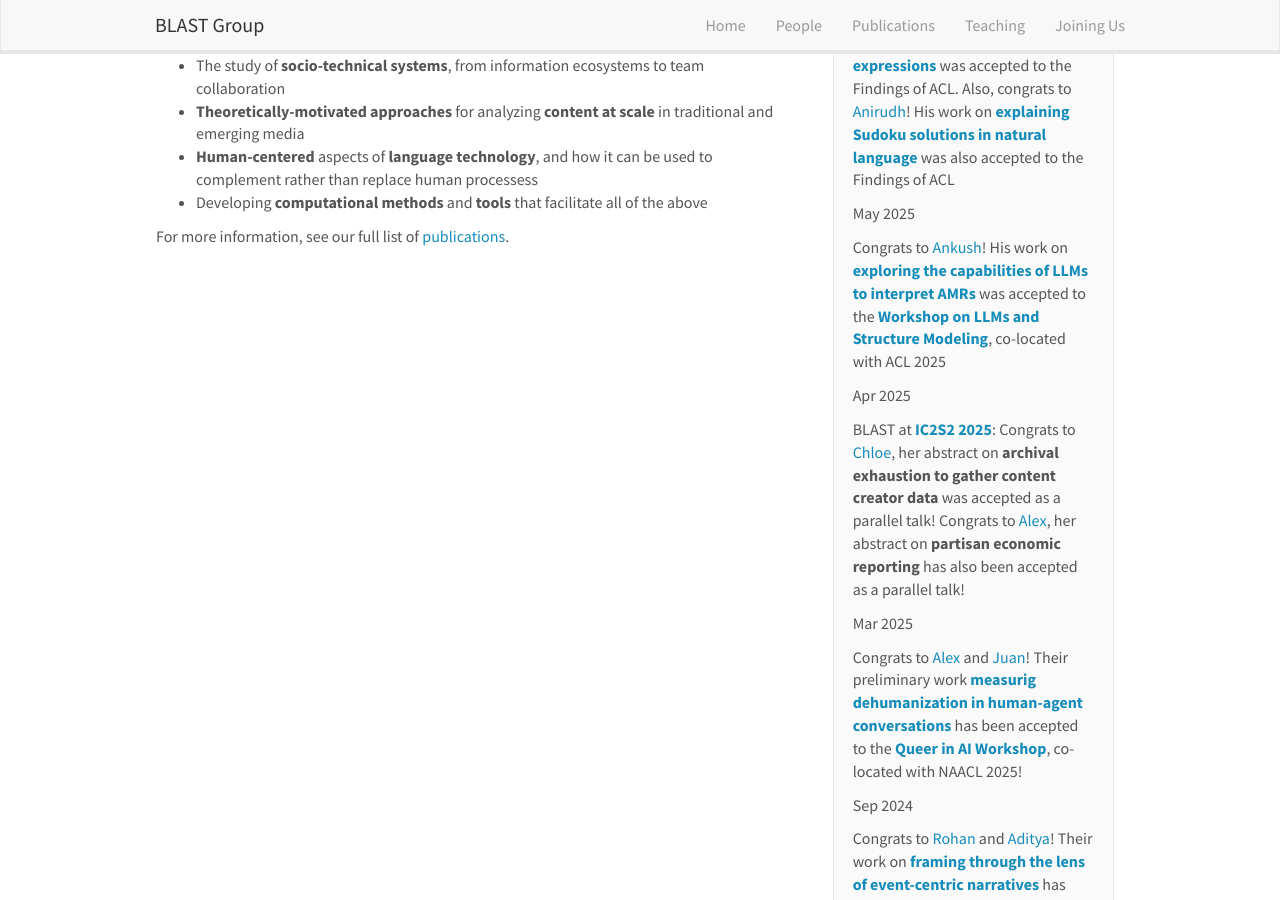
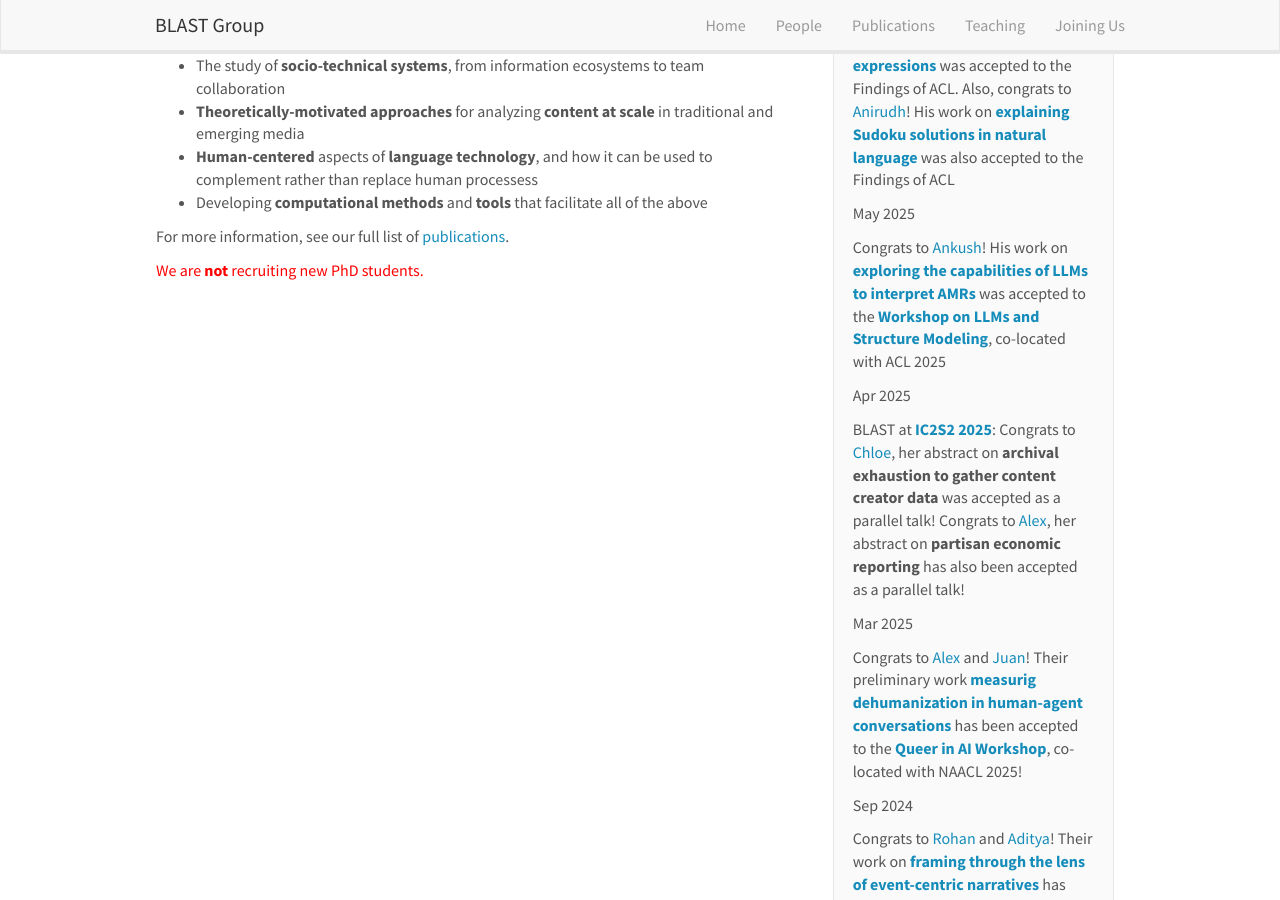
Before and after one commit to blast-cu/blast-cu.github.io, a Jekyll site: the page built from _pages/home.md, in a window 1280 px wide and 900 px high, scrolled down 387 px. Built offline with Jekyll 4.4.1, drawn with Linux system fonts in a browser that asks for light colours; nearby versions of some CDN libraries.

Commit message:
Update home.md

```diff
--- a/_pages/home.md
+++ b/_pages/home.md
@@ -20,3 +20,5 @@ Computational Social Science. We are broadly interested in finding transparent a
 * Developing **computational methods** and **tools** that facilitate all of the above
 
 For more information, see our full list of [publications](https://blast-cu.github.io/publications/).
+
+<span style="color:red">We are **not** recruiting new PhD students.</span>
```
